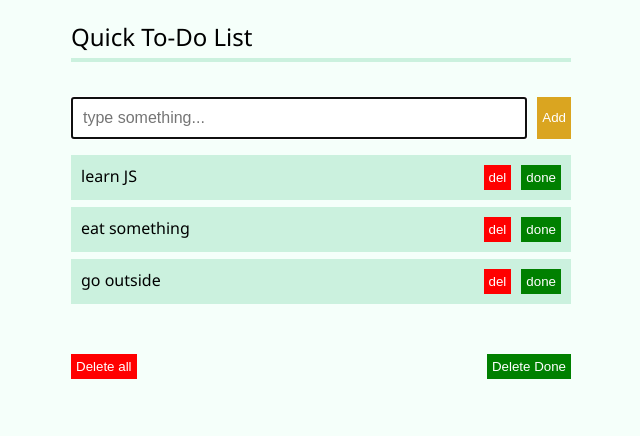
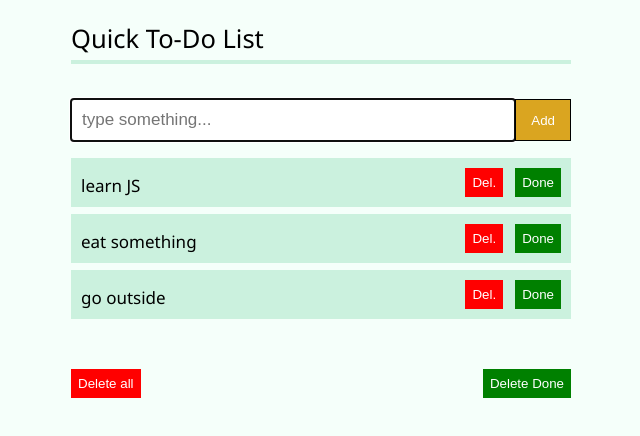
Before and after one commit to adamgie402/todo1, a plain HTML site: page index.html in a window 1280 px wide. Shown: the whole page, without its empty margins (319-959 px from the left). Drawn offline with Linux system fonts and the light colour scheme.

Commit message:
UI small changes

```diff
--- a/index.html
+++ b/index.html
@@ -4,8 +4,8 @@
     <meta charset="UTF-8">
     <meta http-equiv="X-UA-Compatible" content="IE=edge">
     <meta name="viewport" content="width=device-width, initial-scale=1.0">
-    <link rel="stylesheet" href="style.css?ver=2059">
-    <script src="script.js?ver=2059" defer></script>
+    <link rel="stylesheet" href="style.css?ver=2128">
+    <script src="script.js?ver=2128" defer></script>
     <title>todo</title>
     <!-- web browser cache  -->
     <meta http-equiv="Cache-Control" content="no-cache, no-store, must-revalidate">
--- a/script.js
+++ b/script.js
@@ -65,7 +65,7 @@ function showTodos() {
 function addDelButton(li){
     let btn = document.createElement('button');
     btn.setAttribute("onclick", "removeTodo(this)");
-    btn.textContent = "del";
+    btn.textContent = "Del.";
     btn.classList.add("delBtn");
     todosList.appendChild(li);
     li.appendChild(btn);
@@ -75,7 +75,7 @@ function addDelButton(li){
 function addDoneButton(li){
     let btn = document.createElement('button');
     btn.setAttribute("onclick", "changeStatus(this)");
-    btn.textContent = "done";
+    btn.textContent = "Done";
     btn.classList.add("doneBtn");
     todosList.appendChild(li);
     li.appendChild(btn);
--- a/style.css
+++ b/style.css
@@ -2,6 +2,7 @@
 body {
     background-color:mintcream;
     font-family: 'Segoe UI', Tahoma, Geneva, Verdana, sans-serif;
+    font-size: 17px;
 }
 
 h1, h2, h3 {
@@ -26,9 +27,9 @@
     flex-grow: 2;
     font-size: 1em;
     padding: 10px;
-}
-#todo form button {
-    margin-left: 10px;
+    border: 1px solid black;
+    border-right: none;
+
 }
 
 #todos {
@@ -44,10 +45,11 @@
 }
 #todos li span {
     flex-grow: 1;
+    padding-top: 6px;
 }
 #todos li>button {
     display: block;
-    margin-left: 10px;
+    margin-left: 12px;
     align-self: flex-end;
     justify-self: flex-end;
     text-decoration: none;
@@ -57,22 +59,23 @@
 .addBtn {
     color: white;
     background-color: goldenrod;
-    border: none;
-    padding: 5px;
+    border: 1px solid black;
+    padding: 7px 15px;
+
 }
 
 .delBtn {
     color: white;
     background-color: red;
     border: 0;
-    padding: 5px;
+    padding: 7px;
 }
 
 .doneBtn {
     color: white;
     background-color: green;
     border: none;
-    padding: 5px;
+    padding: 7px;
 }
 .taskDone {
     color: rgb(110, 182, 110);
```
